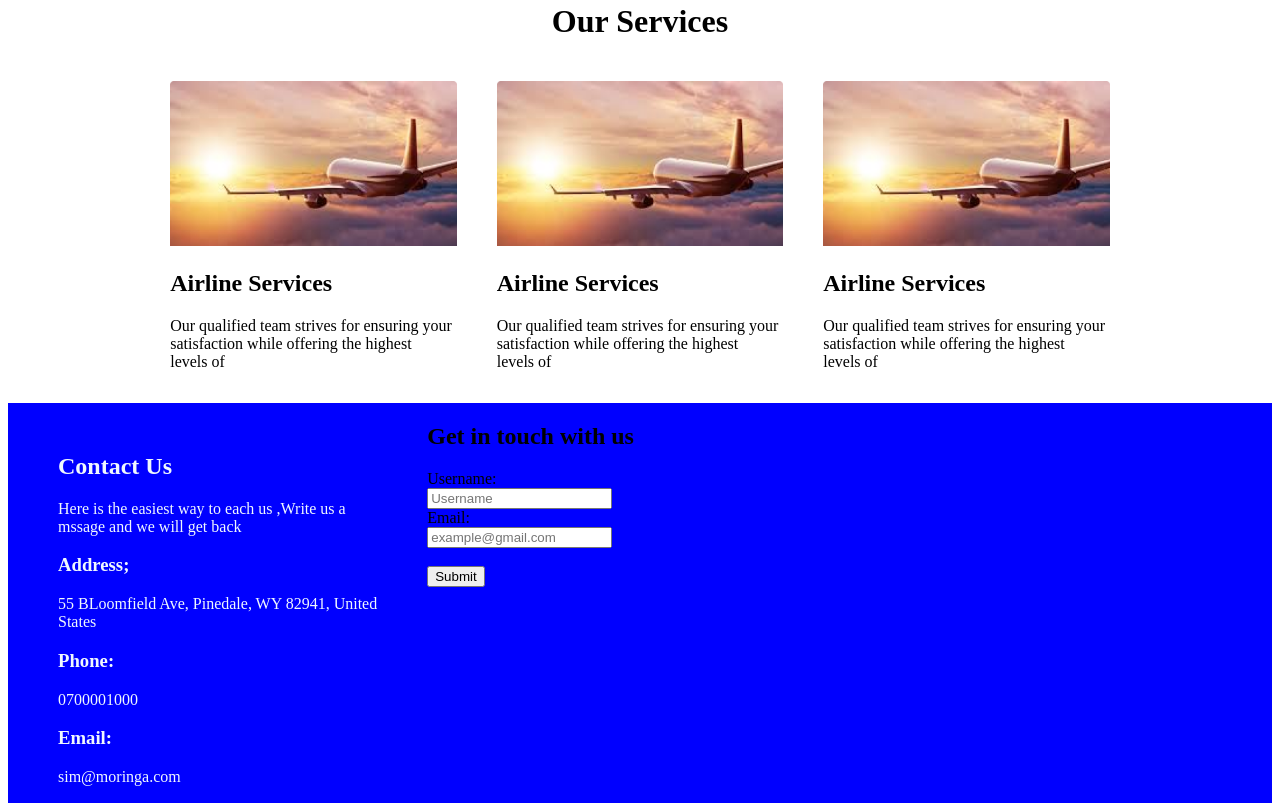
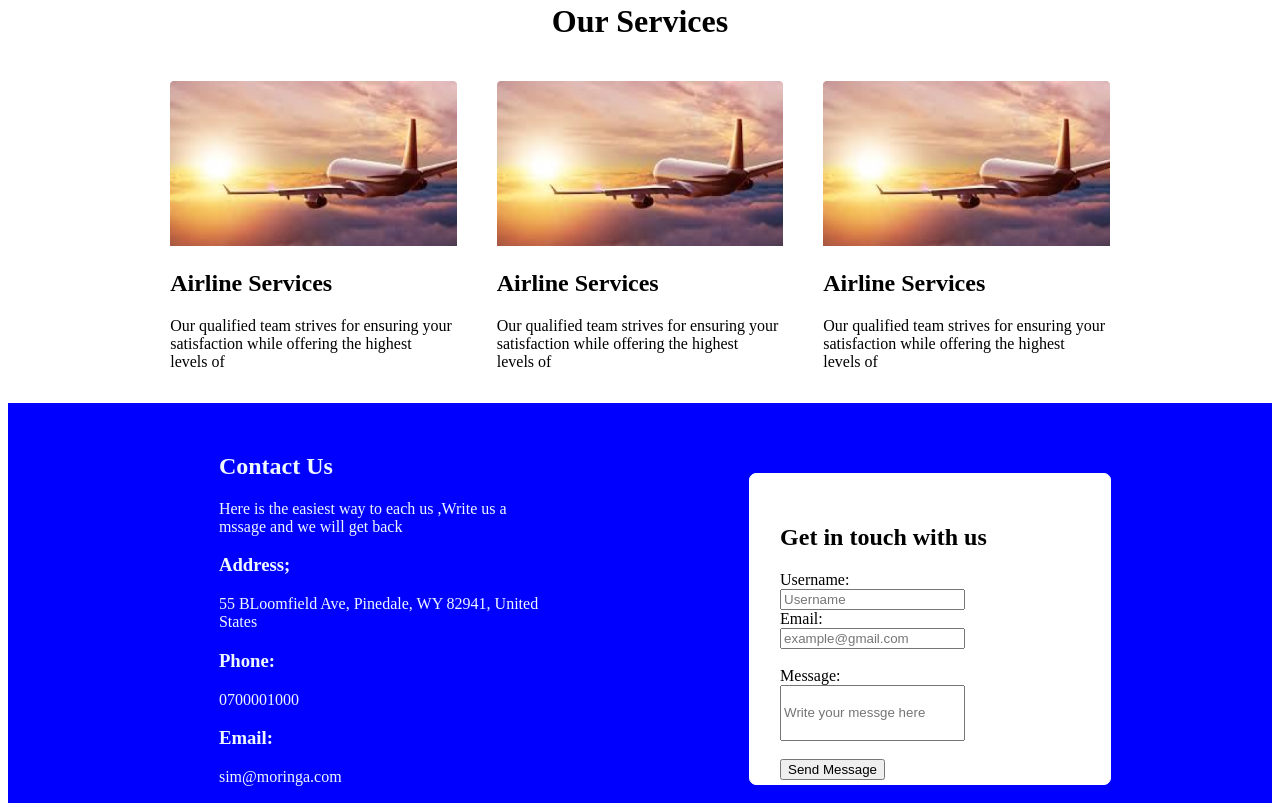
Before and after one commit to Joseph-Wairimu/my-services, a plain HTML site: page index.html in a window 1280 px wide. Shown: the part 1240-2043 px from the top of the page. Drawn offline with Linux system fonts and the light colour scheme.

Commit message:
adding message box

```diff
--- a/index.css
+++ b/index.css
@@ -89,9 +89,23 @@ position: relative;
       display: flex;
     height: 400px;
     background-color: blue;
+    justify-content: space-evenly;
 
 }
 #us{
     color: aliceblue;
     padding: 30px 50px;
 }
+.card{
+    border: 1px solid white;
+    background-color: white;
+    height: 250px;
+    float: right;
+    padding: 30px 30px;
+    border-radius: 7px;
+    margin-top: 70px;
+    width: 300px;
+    align-items: center;
+
+
+}
--- a/index.html
+++ b/index.html
@@ -93,8 +93,10 @@
                                 <input type="text" id="fname" name="uname" placeholder="Username"><br>
                                 <label for="email">Email:</label><br>
                                 <input type="email" id="email" name="email" placeholder="example@gmail.com"><br><br>
+                                <label for="message">Message:</label><br>
+                                <input type="message" id="message" name="message" placeholder="Write your messge here" style="height: 50px;"><br><br>
 
-                                <input type="submit" value="Submit">
+                                <input type="submit" value="Send Message" >
                               </form>
                           </div>
 
```
